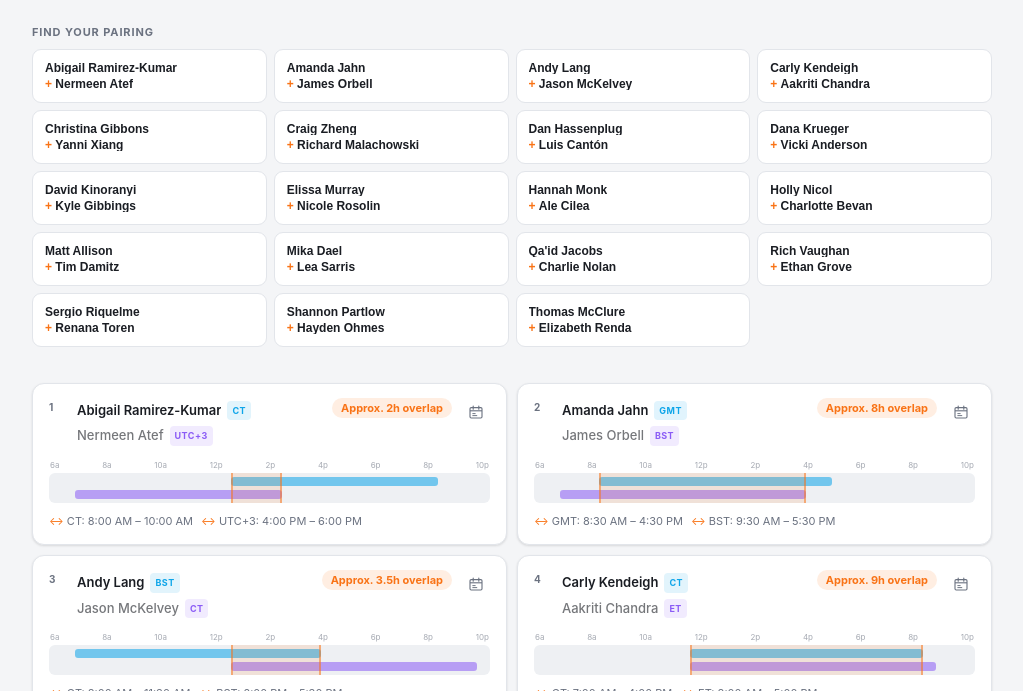
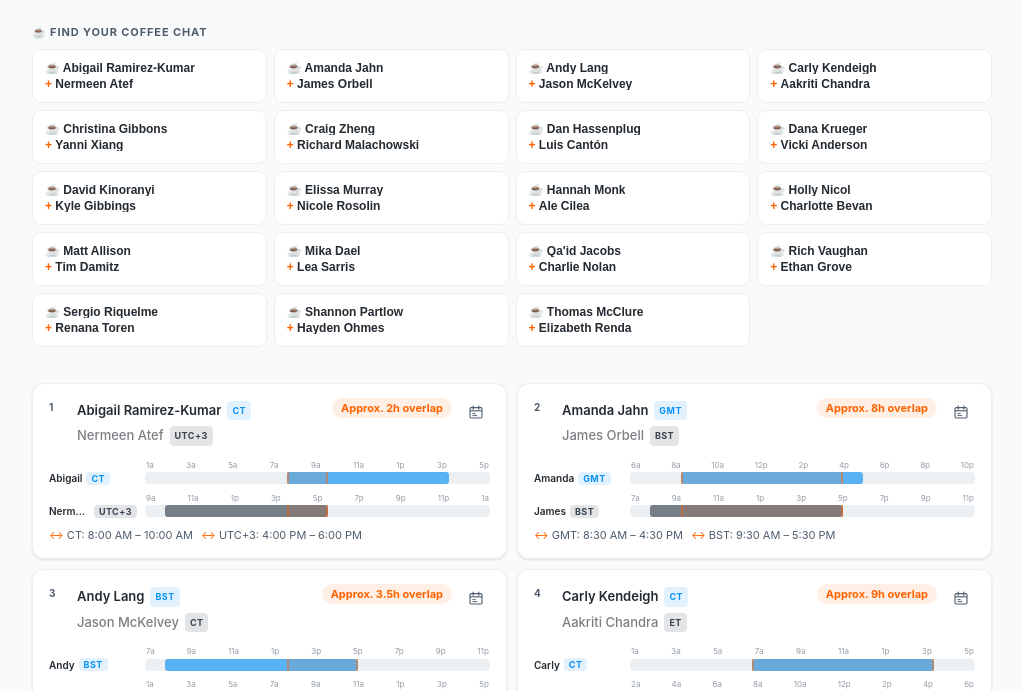
Before and after one commit to ckendeigh-hudl/ckendeigh-hudl.github.io, a plain HTML site: page index.html in a window 1280 px wide. Shown: the part 109-800 px from the top of the page, without its empty margins (128-1151 px from the left). Drawn offline with Linux system fonts and the light colour scheme.

Commit message:
updates to timing and colors

```diff
--- a/index.html
+++ b/index.html
@@ -8,31 +8,31 @@
     *, *::before, *::after { box-sizing: border-box; margin: 0; padding: 0; }
 
     :root {
-      --bg:          #f4f5f7;
-      --surface:     #ffffff;
-      --border:      #e2e5ea;
-      --text:        #1a1d23;
-      --muted:       #6b7280;
-      --track:       #eef0f3;
-      --c1:          #0ea5e9;
-      --c2:          #8b5cf6;
-      --ov:          #f97316;
-      --ov-bg:       rgba(249,115,22,.12);
-      --ov-border:   rgba(249,115,22,.5);
+      --bg:          #F9FAFB;
+      --surface:     #FFFFFF;
+      --border:      #EDF0F2;
+      --text:        #232A31;
+      --muted:       #4E5D6C;
+      --track:       #EDF0F2;
+      --c1:          #0A93F5;
+      --c2:          #38434F;
+      --ov:          #FF6300;
+      --ov-bg:       rgba(255,99,0,.10);
+      --ov-border:   rgba(255,99,0,.45);
       --shadow:      0 1px 3px rgba(0,0,0,.07), 0 1px 2px rgba(0,0,0,.05);
-      --shadow-hi:   0 0 0 3px rgba(249,115,22,.2), 0 4px 16px rgba(249,115,22,.15);
+      --shadow-hi:   0 0 0 3px rgba(255,99,0,.2), 0 4px 16px rgba(255,99,0,.15);
     }
 
     @media (prefers-color-scheme: dark) {
       :root {
-        --bg:       #0f1117;
-        --surface:  #1a1d23;
-        --border:   #2a2f3a;
-        --text:     #f1f3f6;
-        --muted:    #8892a0;
-        --track:    #12151c;
+        --bg:       #101417;
+        --surface:  #191F24;
+        --border:   #232A31;
+        --text:     #F9FAFB;
+        --muted:    #4E5D6C;
+        --track:    #232A31;
         --shadow:   0 1px 3px rgba(0,0,0,.4);
-        --shadow-hi:0 0 0 3px rgba(249,115,22,.25), 0 4px 16px rgba(249,115,22,.2);
+        --shadow-hi:0 0 0 3px rgba(255,99,0,.25), 0 4px 16px rgba(255,99,0,.2);
       }
     }
 
@@ -126,7 +126,7 @@
     .pair-btn.active {
       border-color: var(--ov);
       background: var(--ov-bg);
-      box-shadow: 0 0 0 2px rgba(249,115,22,.15);
+      box-shadow: 0 0 0 2px rgba(255,99,0,.15);
     }
 
     .pb-name1 {
@@ -257,8 +257,8 @@
       flex-shrink: 0;
     }
 
-    .tz.t1 { background: rgba(14,165,233,.12); color: #0ea5e9; }
-    .tz.t2 { background: rgba(139,92,246,.12); color: #8b5cf6; }
+    .tz.t1 { background: rgba(10,147,245,.12); color: #0A93F5; }
+    .tz.t2 { background: rgba(56,67,79,.14);   color: #38434F; }
 
     .pill {
       font-size: 11px;
@@ -272,11 +272,22 @@
     }
 
     /* ── Timeline ── */
+    .tl-group { margin-bottom: 8px; }
+
+    .tl-axrow {
+      display: flex;
+      align-items: center;
+      gap: 8px;
+      margin-bottom: 2px;
+    }
+
+    .tl-spacer { width: 88px; flex-shrink: 0; }
+
     .axis {
       display: flex;
       justify-content: space-between;
       padding: 0 1px;
-      margin-bottom: 3px;
+      flex: 1;
     }
 
     .ax {
@@ -285,23 +296,49 @@
       opacity: 0.6;
     }
 
-    .track {
+    .tl-row {
+      display: flex;
+      align-items: center;
+      gap: 8px;
+      margin-bottom: 2px;
+    }
+
+    .tl-label {
+      display: flex;
+      align-items: center;
+      gap: 4px;
+      width: 88px;
+      flex-shrink: 0;
+    }
+
+    .tl-name {
+      font-size: 10px;
+      font-weight: 600;
+      color: var(--text);
+      white-space: nowrap;
+      overflow: hidden;
+      text-overflow: ellipsis;
+      max-width: 52px;
+    }
+
+    .tl-track {
       position: relative;
-      height: 30px;
+      flex: 1;
+      height: 12px;
       background: var(--track);
-      border-radius: 6px;
+      border-radius: 4px;
       overflow: hidden;
-      margin-bottom: 9px;
     }
 
     .bar {
       position: absolute;
-      height: 9px;
+      top: 0;
+      height: 100%;
       border-radius: 3px;
     }
 
-    .bar.b1 { top: 4px;  background: var(--c1); opacity: 0.55; }
-    .bar.b2 { top: 17px; background: var(--c2); opacity: 0.55; }
+    .bar.b1 { background: var(--c1); opacity: 0.65; }
+    .bar.b2 { background: var(--c2); opacity: 0.65; }
 
     .ov-band {
       position: absolute;
@@ -332,37 +369,41 @@
 <body>
 
 <header class="page-header">
-  <h1 class="page-title">Design Team Pairings · Aug / Sept</h1>
-  <p class="page-sub">19 pairs · Timeline shown in UTC · Orange band = overlap window</p>
+  <h1 class="page-title">☕ Design Team Coffee Chats · Aug / Sept</h1>
+  <p class="page-sub">19 pairs · Grab a coffee and catch up! · Orange band = your sweet spot overlap</p>
   <div class="legend">
     <div class="legend-item">
-      <div class="legend-swatch" style="background:#0ea5e9;opacity:.6"></div>
-      Person 1 (reaches out first)
+      <div class="legend-swatch" style="background:#0A93F5;opacity:.7"></div>
+      Person 1 (reaches out first ☕)
     </div>
     <div class="legend-item">
-      <div class="legend-swatch" style="background:#8b5cf6;opacity:.6"></div>
+      <div class="legend-swatch" style="background:#38434F;opacity:.7"></div>
       Person 2
     </div>
     <div class="legend-item">
       <div class="legend-swatch" style="background:rgba(249,115,22,.45)"></div>
-      Overlap window
+      Best time to meet
     </div>
   </div>
 </header>
 
 <section class="finder">
-  <div class="finder-label">Find your pairing</div>
+  <div class="finder-label">☕ Find your coffee chat</div>
   <div class="pair-list" id="pair-list"></div>
 </section>
 
 <main class="grid" id="grid"></main>
 
-<footer>Hudl Design · Aug / Sept 2026</footer>
+<footer>Hudl Design · Aug / Sept 2026 · Happy chatting! ☕</footer>
 
 <script>
   const S = 360, E = 1380, R = E - S;
   const pct  = m => ((m - S) / R * 100).toFixed(2) + '%';
   const wPct = (a, b) => ((b - a) / R * 100).toFixed(2) + '%';
+
+  const tzOff = {BST:60,GMT:0,ET:-240,EDT:-240,CT:-300,CDT:-300,CEST:120,CET:60,'UTC+3':180};
+  function fmtMin(m){m=((m%1440)+1440)%1440;const h=Math.floor(m/60),ap=h<12?'a':'p',h12=h%12||12;return h12+ap;}
+  function axisFor(tz){const o=tzOff[tz]||0;return[360,480,600,720,840,960,1080,1200,1320].map(m=>`<span class="ax">${fmtMin(m+o)}</span>`).join('');}
 
   const pairs = [
     { id:1,  p1:{n:"Abigail Ramirez-Kumar", tz:"CT",    s:780, e:1260},
@@ -459,7 +500,7 @@
     // ── Finder button ──
     const btn = document.createElement('button');
     btn.className = 'pair-btn';
-    btn.innerHTML = `<span class="pb-name1">${d.p1.n}</span><span class="pb-name2">${d.p2.n}</span>`;
+    btn.innerHTML = `<span class="pb-name1">☕ ${d.p1.n}</span><span class="pb-name2">${d.p2.n}</span>`;
     btn.addEventListener('click', () => selectPair(idx));
     pairList.appendChild(btn);
     btns.push(btn);
@@ -490,11 +531,37 @@
           </svg>
         </a>
       </div>
-      <div class="axis">${axLabels.map(l => `<span class="ax">${l}</span>`).join('')}</div>
-      <div class="track">
-        <div class="bar b1" style="left:${pct(d.p1.s)};width:${wPct(d.p1.s,d.p1.e)}"></div>
-        <div class="bar b2" style="left:${pct(d.p2.s)};width:${wPct(d.p2.s,d.p2.e)}"></div>
-        <div class="ov-band" style="left:${pct(os)};width:${wPct(os,oe)}"></div>
+      <div class="tl-group">
+        <div class="tl-axrow">
+          <div class="tl-spacer"></div>
+          <div class="axis">${axisFor(d.p1.tz)}</div>
+        </div>
+        <div class="tl-row">
+          <div class="tl-label">
+            <span class="tl-name">${d.p1.n.split(' ')[0]}</span>
+            <span class="tz t1">${d.p1.tz}</span>
+          </div>
+          <div class="tl-track">
+            <div class="bar b1" style="left:${pct(d.p1.s)};width:${wPct(d.p1.s,d.p1.e)}"></div>
+            <div class="ov-band" style="left:${pct(os)};width:${wPct(os,oe)}"></div>
+          </div>
+        </div>
+      </div>
+      <div class="tl-group">
+        <div class="tl-axrow">
+          <div class="tl-spacer"></div>
+          <div class="axis">${axisFor(d.p2.tz)}</div>
+        </div>
+        <div class="tl-row">
+          <div class="tl-label">
+            <span class="tl-name">${d.p2.n.split(' ')[0]}</span>
+            <span class="tz t2">${d.p2.tz}</span>
+          </div>
+          <div class="tl-track">
+            <div class="bar b2" style="left:${pct(d.p2.s)};width:${wPct(d.p2.s,d.p2.e)}"></div>
+            <div class="ov-band" style="left:${pct(os)};width:${wPct(os,oe)}"></div>
+          </div>
+        </div>
       </div>
       <div class="times">${d.t.map(t => `<span class="tw">${t}</span>`).join('')}</div>
     `;
```
